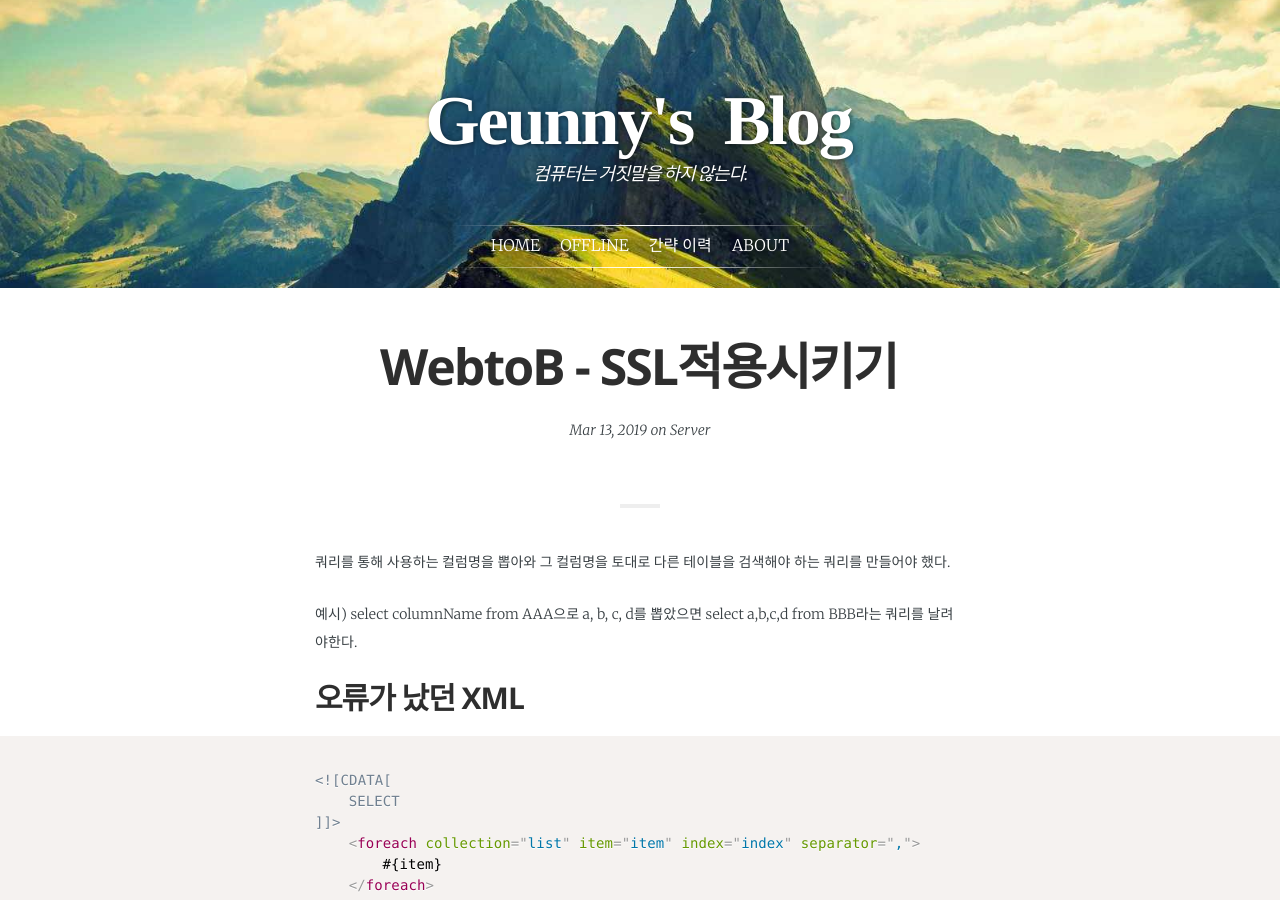
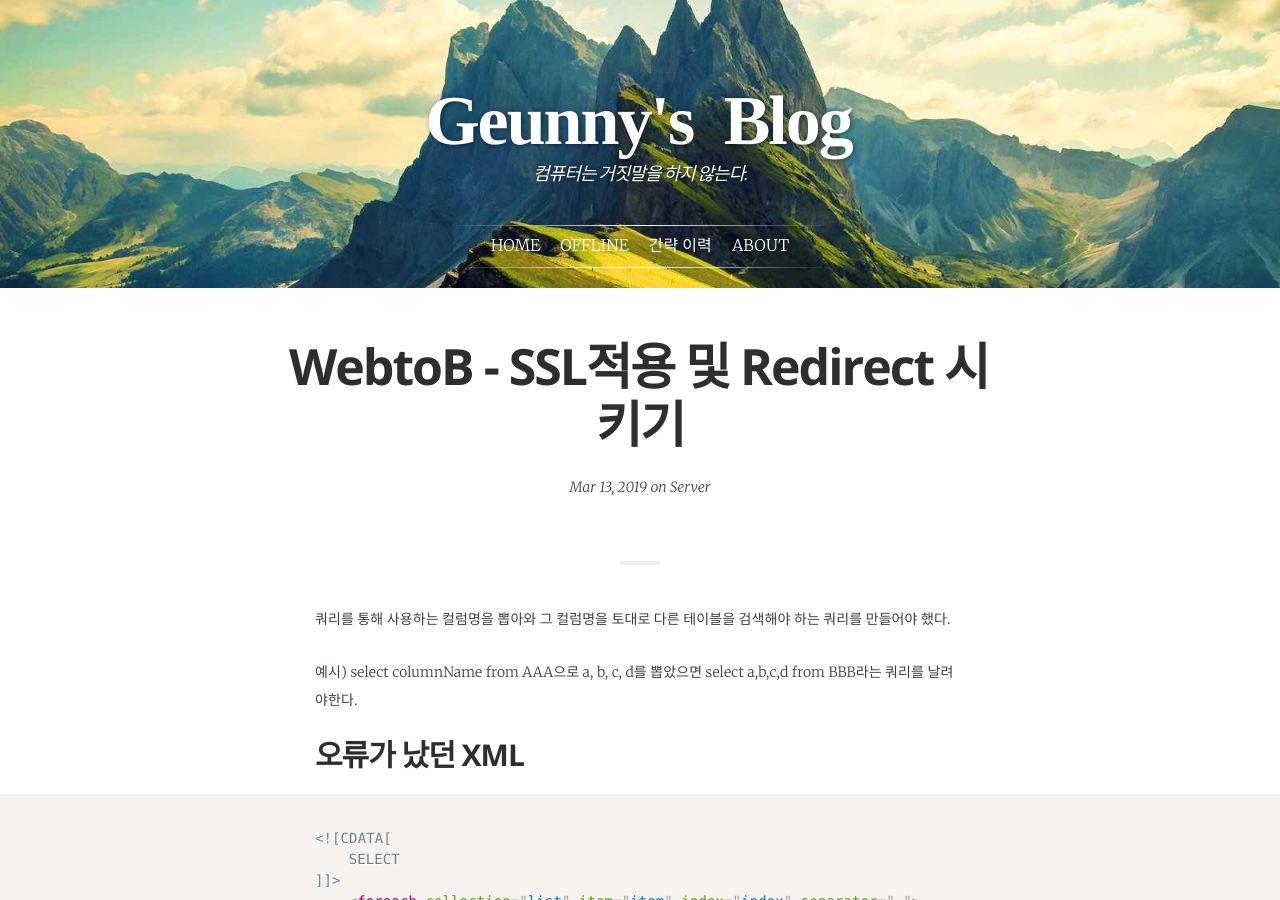
Before and after one commit to jwillmer/jekyllDecent, a Jekyll site: the page built from _posts/2019-03-13-webtob2.md, in a window 1280 px wide and 900 px high. Built offline with Jekyll 4.4.1, drawn with Linux system fonts in a browser that asks for light colours; some web fonts are replaced.

Commit message:
Update 2019-03-13-webtob2.md

```diff
--- a/_posts/2019-03-13-webtob2.md
+++ b/_posts/2019-03-13-webtob2.md
@@ -1,7 +1,7 @@
 ---
 layout:            post
-title:             "WebtoB - SSL적용시키기"
-menutitle:         "WebtoB - SSL적용시키기"
+title:             "WebtoB - SSL적용 및 Redirect 시키기"
+menutitle:         "WebtoB - SSL적용 및 Redirect 시키기"
 tags:              Server
 category:          Server
 author:            geunyoung
```
